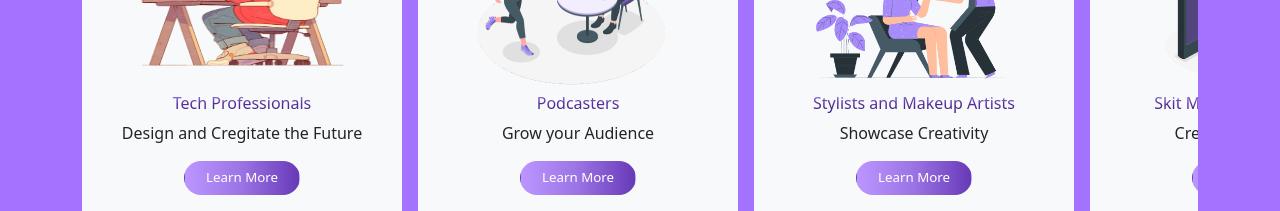
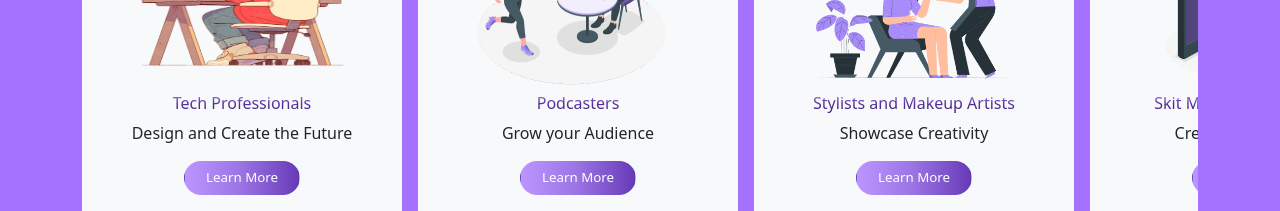
Before and after one commit to toludavid30/creator-flow, a React (Vite) app: page / in a window 1280 px wide. Shown: the part 2540-2751 px from the top of the page. Built offline with nearby package versions, Linux system fonts and the light colour scheme.

Commit message:
subscribeForm validation commit

```diff
--- a/src/landingPage/Components/Users.jsx
+++ b/src/landingPage/Components/Users.jsx
@@ -24,7 +24,7 @@ const Users = () => {
                             Tech Professionals
                         </h6>
                         <p>
-                            Design and Cregitate the Future
+                            Design and Create the Future
                         </p>
                         <a href="https://scriptra.netlify.app/#" className='btn btn-small boxButton rounded-5'>
                             Learn More
```
